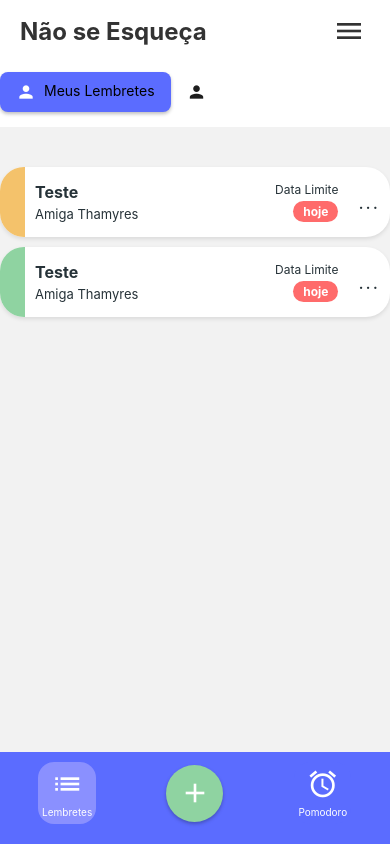
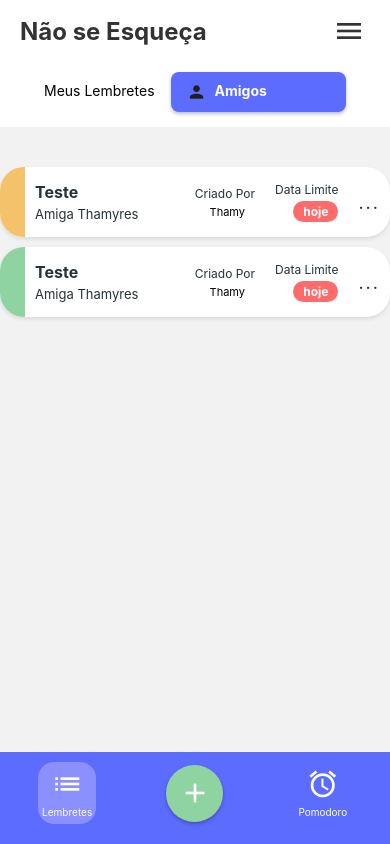
Before and after one commit to Fiwe64/LacoAmigo, a React Native app: screen /FriendScreen in a window 390 px wide. Built offline with nearby package versions, Linux system fonts and the light colour scheme.

Commit message:
Deixando o Top Menu mais bonitinho

```diff
--- a/src/components/TopMenu/index.tsx
+++ b/src/components/TopMenu/index.tsx
@@ -8,6 +8,7 @@ import { BottomTabBarProps } from "@react-navigation/bottom-tabs";
 
 const TopMenu = ({state, navigation}: BottomTabBarProps) => {
 
+  //NAO TIRA ESSE IF DE JEITO, ELE É IMPORTANTE PARA EVITAR ERROS DE NAVEGAÇÃO QUANDO O COMPONENTE FOR RENDERIZADO ANTES DO ESTADO ESTAR PRONTO
   if (!state) return null;
 
   return (
@@ -22,11 +23,11 @@ const TopMenu = ({state, navigation}: BottomTabBarProps) => {
       </View>
 
       <View style={style.tabsContainer}>
-        <TouchableOpacity style={style.tabButtonActive} onPress={() => navigation.navigate("HomeScreen")}>
+        <TouchableOpacity style={state.index===0 ? style.tabButtonActive : style.tabButtonInactive} onPress={() => navigation.navigate("HomeScreen")}>
           <MaterialIcons name="person" size={20} color="#fff" />
           <Text style={state.index === 0 ? style.tabTextActive : {}}>Meus Lembretes</Text>
         </TouchableOpacity>
-        <TouchableOpacity style={style.tabButtonInactive} onPress={() => navigation.navigate("FriendScreen")}>
+        <TouchableOpacity style={state.index===1 ? style.tabButtonActive : style.tabButtonInactive} onPress={() => navigation.navigate("FriendScreen")}>
           <MaterialIcons name="person" size={20} color="#1E1E1E" />
           <Text style={state.index === 1 ? style.tabTextActive : {}}>Amigos</Text>
         </TouchableOpacity>
--- a/src/components/TopMenu/style.ts
+++ b/src/components/TopMenu/style.ts
@@ -48,6 +48,7 @@ const style = StyleSheet.create({
     borderRadius: 8,
     flexDirection: 'row', // Ícone ao lado do texto
     gap: 8,
+    width: '45%', // Ocupa menos espaço para dar um ar mais leve
 
     // Sombra suave
     elevation: 5,
--- a/src/components/lembrete/index.tsx
+++ b/src/components/lembrete/index.tsx
@@ -12,29 +12,55 @@ interface LembreteProps {
   date: string;
 }
 
-function Lembrete({ titulo,descricao, nomeAmigo, urgency, date }: LembreteProps) {
+function Lembrete({
+  titulo,
+  descricao,
+  nomeAmigo,
+  urgency,
+  date,
+}: LembreteProps) {
+  const urgencyColorBackground = () =>
+    urgency === 1
+      ? colors.commom
+      : urgency === 2
+        ? colors.important
+        : urgency === 3
+          ? colors.urgent
+          : colors.commom;
 
-  const urgencyColorBackground = () =>  urgency===1 ? colors.commom : urgency === 2 ? colors.important : urgency === 3 ? colors.urgent : colors.commom;
-
-  return (<View style={style.container}>
-      <View style={[style.urgencyColor,{backgroundColor: urgencyColorBackground()}]}>
-
-      </View>
-      <View style={[style.informationBox,{justifyContent:descricao? "center" : "flex-start"}
-      ]}>
+  return (
+    <View style={style.container}>
+      <View
+        style={[
+          style.urgencyColor,
+          { backgroundColor: urgencyColorBackground() },
+        ]}
+      ></View>
+      <View
+        style={[
+          style.informationBox,
+          { justifyContent: descricao ? "center" : "flex-start" },
+        ]}
+      >
         <Text style={style.titulo}>{titulo}</Text>
         {descricao && <Text style={style.descricao}>{descricao}</Text>}
       </View>
-       <View style={style.timeInformationBox}>
+      {nomeAmigo &&
+      <View style={style.timeInformationBox}>
+        <Text style={style.dataLabel}>Criado Por</Text>
+        <View style={style.friendNameInformationContainer}>
+          <Text style={{fontSize:11}}>{nomeAmigo}</Text>
+        </View>
+      </View>}
+      <View style={style.timeInformationBox}>
         <Text style={style.dataLabel}>Data Limite</Text>
         <View style={style.badge}>
           <Text style={style.badgeText}>{date}</Text>
         </View>
-       </View>
+      </View>
       <View style={style.botao}>
         <Text style={style.botaoText}>...</Text>
       </View>
-
     </View>
   );
 }
--- a/src/components/lembrete/style.ts
+++ b/src/components/lembrete/style.ts
@@ -68,4 +68,11 @@ export const style = StyleSheet.create({
     color: "#263238",
     letterSpacing: 2,
   },
+
+  friendNameInformationContainer:{
+    flexDirection: "row",
+    alignItems: "center",
+    gap: 2,
+    paddingHorizontal: 10,
+  }
 });
```
Also changed, not shown: src/screens/FriendScreen/FriendScreen.tsx (indentation only).
